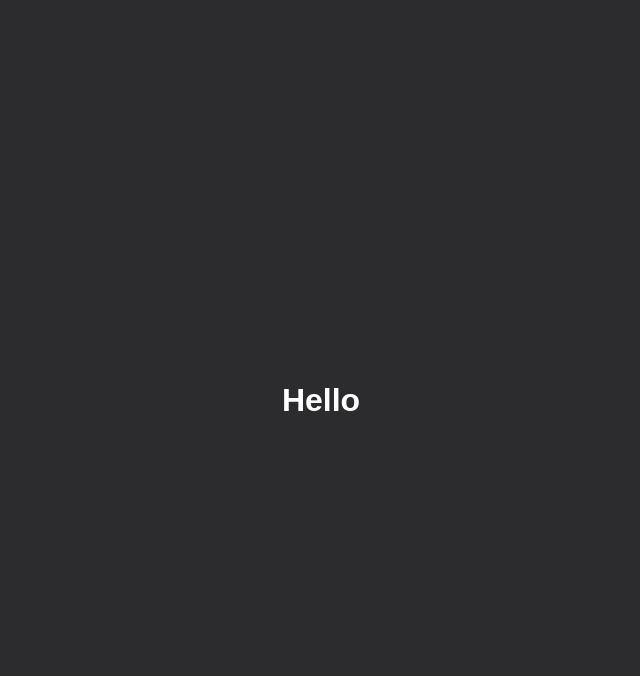
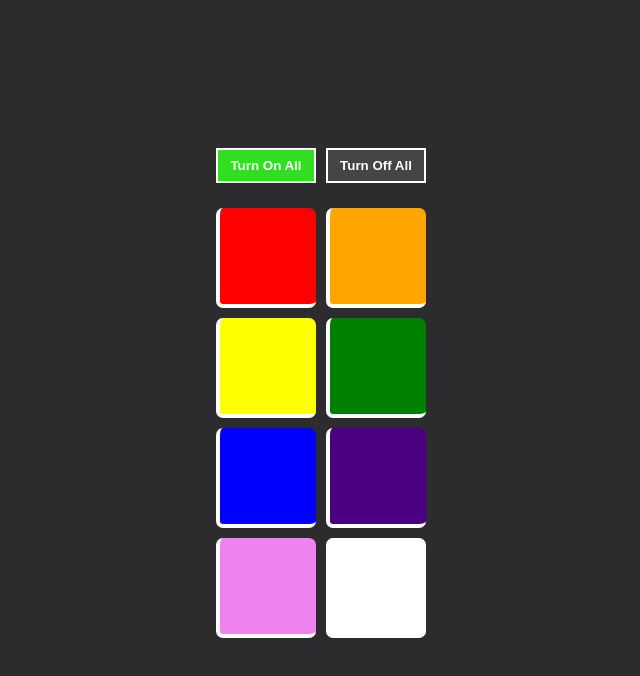
Before and after one commit to AryanPatel1918/colour-switches, a React (Vite) app: page / in a window 1280 px wide. Shown: the top 676 px of the page, without its empty margins (319-959 px from the left). Built offline with nearby package versions, Linux system fonts and the light colour scheme.

Commit message:
Add react functionality

```diff
--- a/index.html
+++ b/index.html
@@ -4,7 +4,7 @@
     <meta charset="UTF-8" />
     <meta name="viewport" content="width=device-width, initial-scale=1.0" />
     <link rel="stylesheet" href="src/styles.css">
-    <title>Colour Switches</title>
+    <title>Light Switches</title>
   </head>
   <body>
     <div id="root"></div>
--- a/src/App.jsx
+++ b/src/App.jsx
@@ -1,12 +1,50 @@
 import { useState } from 'react'
-import Switch from './components/Switch'
+import Light from './components/Light'
+import lightsData from './lightsData'
 
 export default function App() {
-  const [count, setCount] = useState(0)
+  const [lights, setLights] = useState(lightsData)
+
+  function toggle(id) {
+    setLights(prevLights =>
+      prevLights.map(light =>
+        light.id === id ? {...light, on: !light.on} : light
+      )
+    )
+  }
+
+  function turnOnAll() {
+    setLights(prevLights =>
+      prevLights.map(light =>
+        ({...light, on: true})
+      )
+    )
+  }
+
+  function turnOffAll() {
+    setLights(prevLights =>
+      prevLights.map(light =>
+        ({...light, on: false})
+      )
+    )
+  }
 
 
 
   return (
-    <h1>Hello</h1>
+    <div className="app-container">
+
+      <div className="buttons-container">
+        <button className="turn-on-all-btn" onClick={turnOnAll}>Turn On All</button>
+        <button className="turn-off-all-btn" onClick={turnOffAll}>Turn Off All</button>
+      </div>
+
+      <div className="lights-container">
+        {lights.map(light => (
+          <Light key={light.id} id={light.id} colour={light.colour} on={light.on} toggle={toggle} />
+        ))}
+      </div>
+
+    </div>
   )
 }
--- a/src/components/Switch.jsx
+++ /dev/null
@@ -1,7 +0,0 @@
-export default function Switch() {
-    return (
-        <div className="switch">
-
-        </div>
-    )
-}
```
